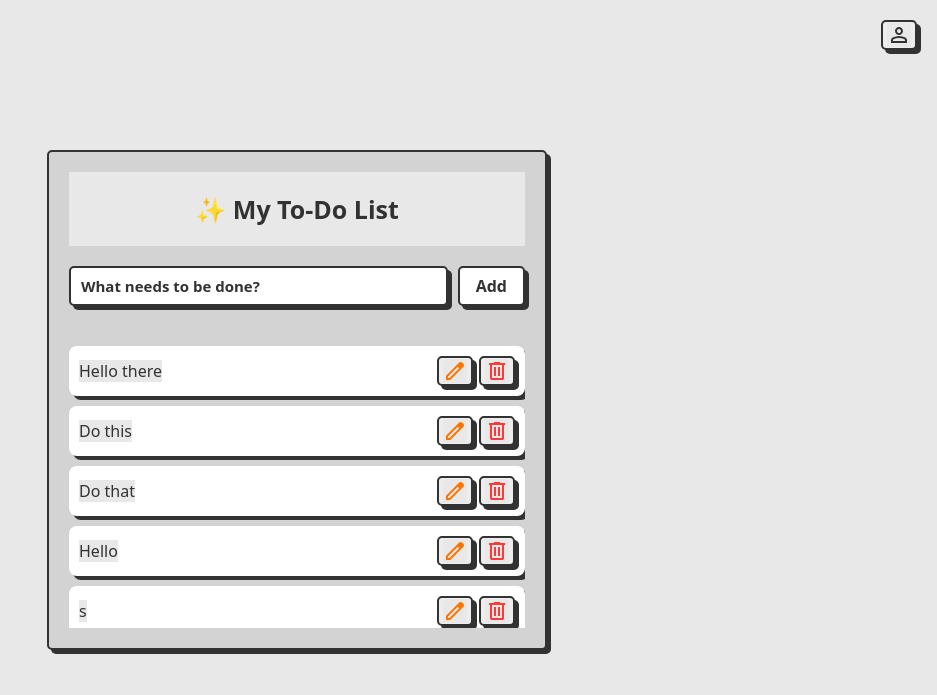
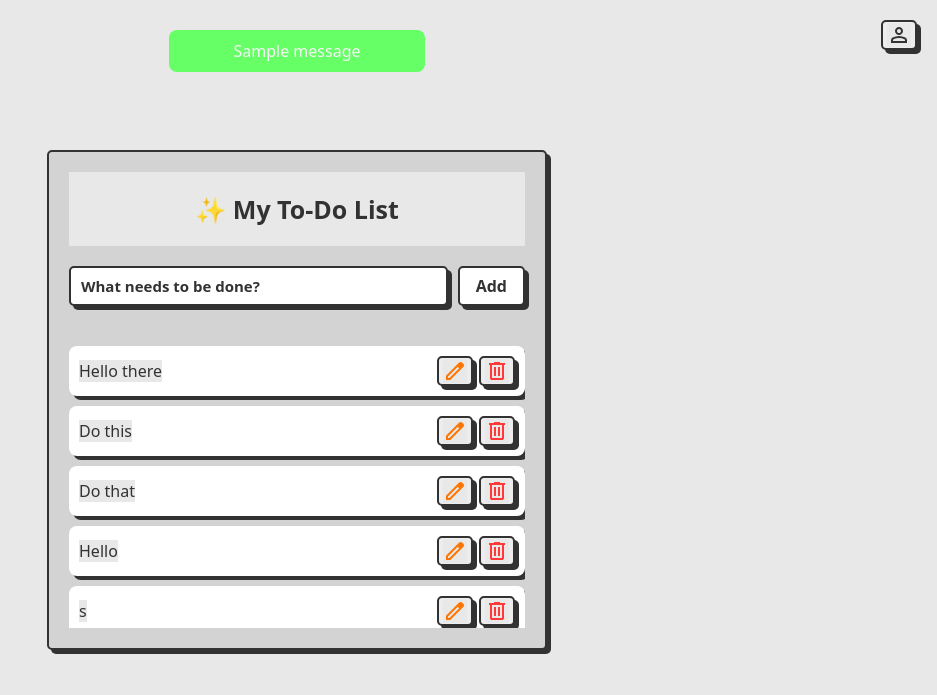
Before and after one commit to Binguane/to-doWEB, a Flask app: page / in a window 1280 px wide. Shown: the top 695 px of the page, without its empty margins (343-1280 px from the left). Run offline with Flask 3, Linux system fonts and the light colour scheme; a user stored in the database is signed in; one stand-in notice (Sample message) is shown.

Commit message:
something

```diff
--- a/static/css/base.css
+++ b/static/css/base.css
@@ -18,3 +18,29 @@
 body {
   min-height: 100vh;
 }
+
+.flashed-msg-container {
+  width: 100%;
+  position: absolute;
+  top: 30px;
+  display: flex;
+  justify-content: center;
+}
+
+.error {
+  width: 20%;
+  color: whitesmoke;
+  background-color: hsl(0, 100%, 70%);
+  padding: 10px;
+  border-radius: 8px;
+  text-align: center;
+}
+
+.success {
+  width: 20%;
+  color: whitesmoke;
+  background-color: hsl(120, 100%, 70%);
+  padding: 10px;
+  border-radius: 8px;
+  text-align: center;
+}
--- a/static/css/form.css
+++ b/static/css/form.css
@@ -3,6 +3,7 @@
   display: flex;
   justify-content: center;
   align-items: center;
+  box-sizing: border-box;
 }
 
 .card-switch {
@@ -226,7 +227,3 @@ form {
 .toggle:checked ~ .card-side:after {
   text-decoration: underline;
 }
-
-.flash-message {
-  color: var(--font-color);
-}
--- a/templates/base.html
+++ b/templates/base.html
@@ -10,7 +10,10 @@
     {% endblock %}
   </head>
   <body>
-    {% block content %} {% endblock %}
+    {% with messages = get_flashed_messages(with_categories=True) %} {% if
+    messages %} {% for c, m in messages %}
+    <div class="flashed-msg-container"><span class="{{c}}">{{m}}</span></div>
+    {% endfor %} {% endif %} {% endwith %} {% block content %} {% endblock %}
   </body>
 
   <!--  home page script  -->
--- a/views.py
+++ b/views.py
@@ -1,5 +1,5 @@
 from app import app
-from flask import render_template, redirect, url_for, request, session
+from flask import render_template, redirect, url_for, request, flash
 from flask_login import login_user, login_required, logout_user, current_user
 from models import User, Task
 from db import db
@@ -27,12 +27,14 @@ def login():
     email = request.form["email"]
     password = request.form["password"]
 
-    if not email or not password:
-        return render_template("form.html", email=email, password=password)
+    if not email or not email or not password:
+        flash("Please fill out all fields!", "error")
+        return redirect(url_for("form_page"))
 
     user = db.session.query(User).filter_by(email=email, password=password).first()
 
     if not user:
+        flash("Enter your credentials correctly!", "error")
         return redirect(url_for('form_page'))
 
     login_user(user)
@@ -44,7 +46,14 @@ def signup():
     email = request.form["email"]
     password = request.form["password"]
 
-    if db.session.query(User).filter_by(email=email).first():
+    if not username or not email or not password:
+        flash("Please fill out all fields!" "error")
+        return redirect(url_for("form_page"))
+
+    existing_user = db.session.query(User).filter_by(email=email).first()
+
+    if existing_user:
+        flash("User already exists!", "error")
         return redirect(url_for("form_page"))
 
     new_user = User(username=username, email=email, password=password)
@@ -59,6 +68,7 @@ def signup():
 @login_required
 def logout():
     logout_user()
+
     return redirect(url_for("form_page"))
 
 
@@ -73,6 +83,7 @@ def tasks():
     db.session.add(task)
     db.session.commit()
 
+    flash("Task added succesfuly!", "success")
     return redirect(url_for("home_page"))
 
 
@@ -81,6 +92,7 @@ def tasks():
 def edit_task(task_id):
     data = request.get_json()
     content = data.get("content")
+
     task = db.session.query(Task).filter_by(id=task_id).first()
     task.task = content
     db.session.commit()
@@ -94,4 +106,5 @@ def delete_task(task_id):
     task = db.session.query(Task).filter_by(id=task_id).first()
     db.session.delete(task)
     db.session.commit()
+
     return redirect(url_for("home_page"))
```
Also changed, not shown: templates/form.html (+16 -1 lines), instance/data.db.
